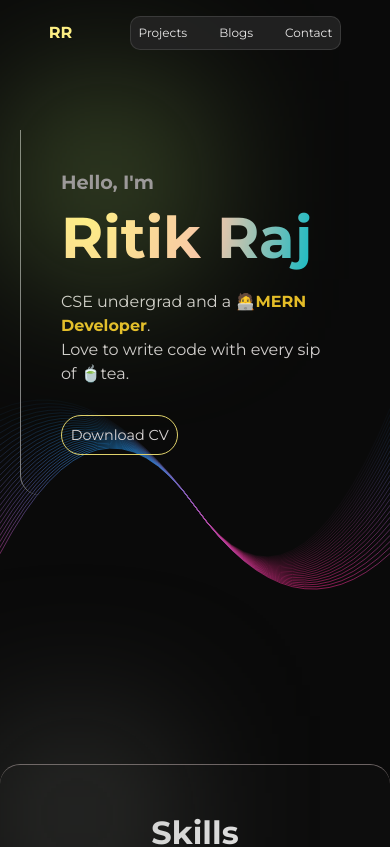
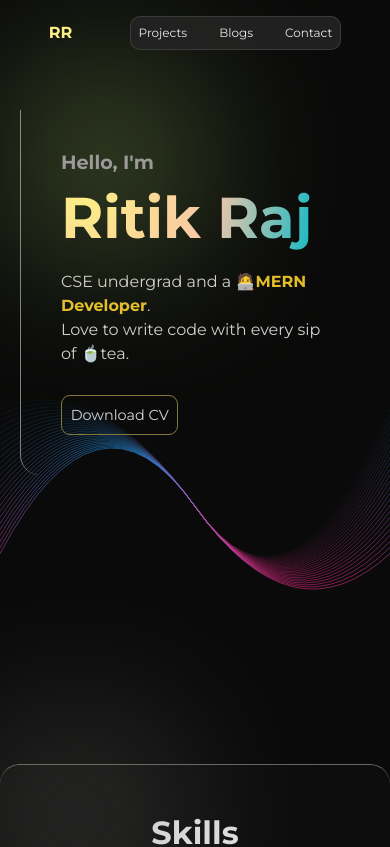
Before and after one commit to ritik48/Portfolio-Frontend, a React (Create React App) app: page / in a window 390 px wide. Shown: the top 847 px of the page. Built offline with nearby package versions, Linux system fonts and the light colour scheme; no server answers.

Commit message:
minor style change

```diff
--- a/src/index.css
+++ b/src/index.css
@@ -11,6 +11,7 @@
 :root {
     --background-color: rgb(10, 10, 10);
     --primary-color: rgb(223, 209, 107);
+    --primary-color-light: rgb(129, 121, 59);
     font-size: 62.5%;
 }
 
@@ -75,8 +76,8 @@ h2 {
 .btn.secondary {
     background-color: transparent;
     color: rgb(218, 214, 214);
-    border-radius: 25px;
-    border: 1px solid var(--primary-color);
+    border-radius: 9px;
+    border: 1px solid var(--primary-color-light);
 }
 
 .container {
@@ -677,7 +678,7 @@ section {
     }
 
     .hero_content {
-        margin-top: 130px;
+        margin-top: 110px;
         font-size: 2rem;
         padding-inline: 5rem;
 
--- a/src/pages/Blogs.jsx
+++ b/src/pages/Blogs.jsx
@@ -105,10 +105,10 @@ function BlogList() {
             <div className="container">
                 <h2 className={styles.heading}>Blogs</h2>
 
-                {error && <p className="info error">{error}</p>}
-                {loading && <p className="info">Fetching Blogs...</p>}
+                {error && <p className={`info error ${styles.info}`}>{error}</p>}
+                {loading && <p className={`info ${styles.info}`}>Fetching Blogs...</p>}
                 {!loading && !error && !blogs && (
-                    <p className="info">Currently no blogs.</p>
+                    <p className={`info ${styles.info}`}>Currently no blogs.</p>
                 )}
 
                 {!loading && !error && blogs.length && (
--- a/src/pages/Blogs.module.css
+++ b/src/pages/Blogs.module.css
@@ -13,10 +13,10 @@
     border-radius: 20px;
     background-color: rgb(112, 85, 21);
 
-    background: linear-gradient( rgba(0, 0, 0, 0.9), rgba(0, 0, 0, 0.5) ), url("../../public/images/project_bg.jpg");
+    background: linear-gradient(rgba(0, 0, 0, 0.9), rgba(0, 0, 0, 0.5)),
+        url("../../public/images/project_bg.jpg");
     background-position: center;
     background-size: cover;
-
 
     box-shadow: 0 0 5px rgb(109, 109, 109);
 }
@@ -30,7 +30,6 @@
     margin-top: 20px;
     display: flex;
     gap: 5.5rem;
-
 
     background-color: rgba(17, 17, 17, 0.694);
 
@@ -47,7 +46,6 @@
     align-items: flex-start;
     gap: 1rem;
 }
-
 
 .blog_right img {
     width: 280px;
@@ -94,7 +92,6 @@
     align-items: center;
 
     gap: 0.8rem;
-
 }
 
 .blogs_section .btn.secondary {
@@ -114,6 +111,10 @@
     color: black;
 
     margin-top: 20px;
+}
+
+.info {
+    margin-top: 40px !important;
 }
 
 @media screen and (max-width: 600px) {
```
